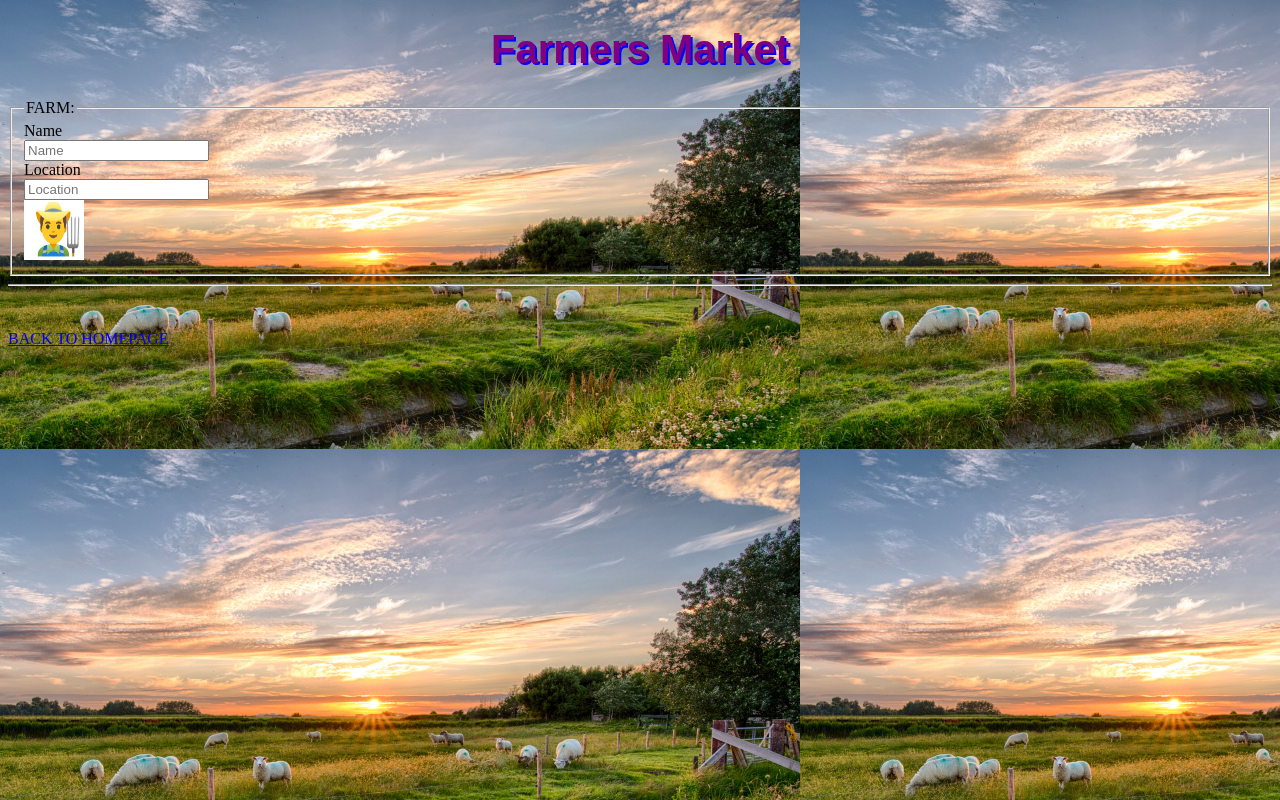
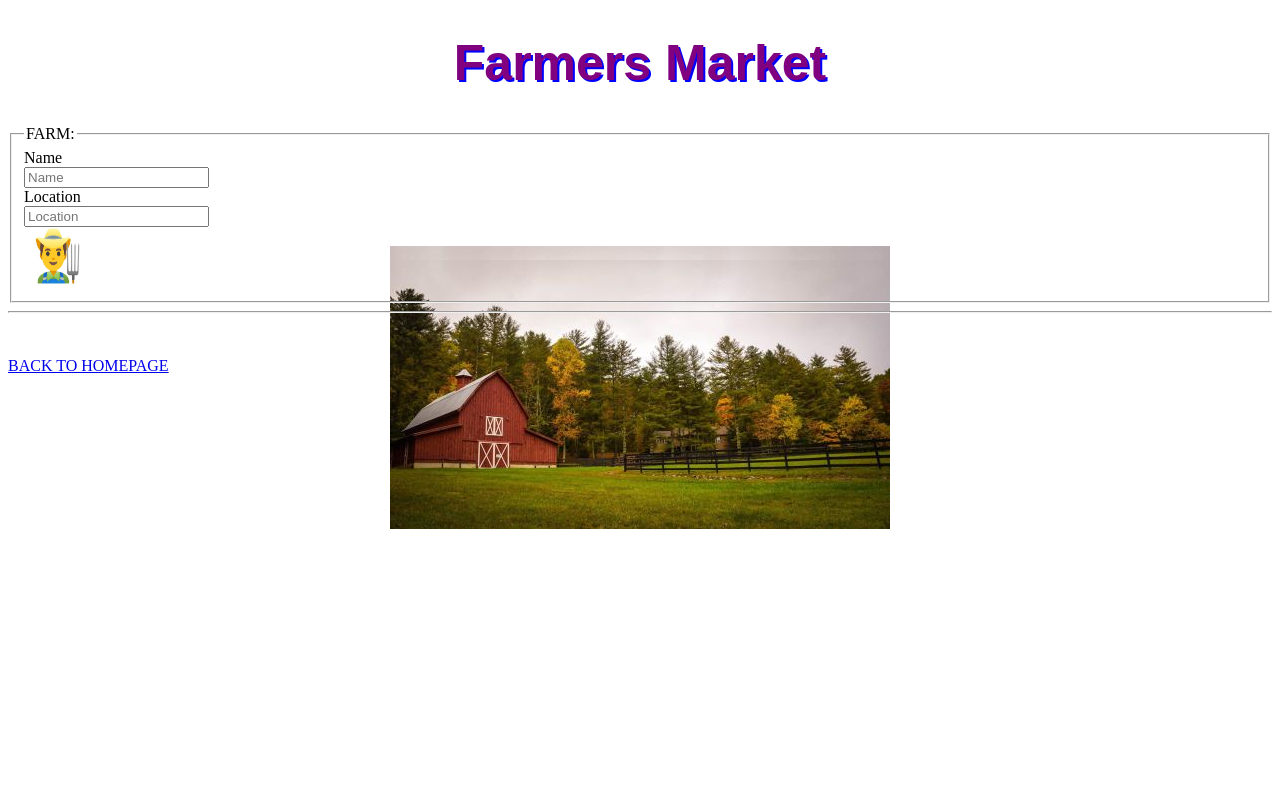
Before and after one commit to NusaStegnar/farmers_market-final_project--V2, a Flask app: page /new in a window 1280 px wide. Run offline with Flask 3, Linux system fonts and the light colour scheme.

Commit message:
added layout

```diff
--- /dev/null
+++ b/static/css/farmhouseimage.css
@@ -0,0 +1,7 @@
+body, html {
+    background-image: url("farm_house.jpg");
+    height: 95%;
+    background-position: center;
+    background-repeat: no-repeat;
+    border-radius: 50%;
+}
--- /dev/null
+++ b/static/css/farmimage.css
@@ -0,0 +1,6 @@
+body, html {
+    background-image: url("farm.jpg");
+    height: 100%;
+    background-position: center;
+    background-repeat: no-repeat;
+}
--- a/static/image/css/layout.css
+++ b/static/css/layout.css
@@ -1,17 +1,14 @@
-body {
-    background-image: url("farm.jpg");
-}
 
 h1 {
     color: purple;
     text-align: center;
     text-shadow: 2px 2px blue;
     font-family: sans-serif;
-    font-size: 40px;
+    font-size: 50px;
 }
 
 h2 {
-    color: yellow;
+    color: black;
     text-align: left;
     font-family: sans-serif;
     font-size: 30px;
@@ -21,5 +18,5 @@ p {
     color: black;
     text-align: left;
     font-family: 'Times New Roman', Times, serif;
-    font-size: 15px;
+    font-size: 25px;
 }
--- a/static/image/css/layout_index.css
+++ b/static/css/layout_index.css
@@ -4,6 +4,10 @@ body {
 
 img {
     border-radius: 50%;
+    display: block;
+    margin-left: auto;
+    margin-right: auto;
+    width: 50%;
 }
 
 
--- a/templates/new.html
+++ b/templates/new.html
@@ -1,7 +1,8 @@
 <!DOCTYPE html>
 <html>
 <head>
-   <link rel="stylesheet" type="text/css" href="layout.css" >
+   <link rel="stylesheet" type="text/css" href="{{ url_for('static', filename='css/layout.css') }}" >
+   <link rel="stylesheet" type="text/css" href="{{ url_for('static', filename='css/farmhouseimage.css') }}" >
 </head>
    <body>
 
--- a/templates/products.html
+++ b/templates/products.html
@@ -1,7 +1,8 @@
 <!DOCTYPE html>
 <html>
 <head>
-   <link rel="stylesheet" type="text/css" href="layout.css" >
+   <link rel="stylesheet" type="text/css" href="{{ url_for('static', filename='css/layout.css') }}" >
+   <link rel="stylesheet" type="text/css" href="{{ url_for('static', filename='css/productsimage.css') }}" >
 </head>
    <body>
 
```
Also changed, not shown: static/css/productsimage.css (added, +7 -0 lines), templates/farm.html (+5 -2 lines), templates/index.html (+4 -4 lines), instance/farmers_market.db, static/css/farm.jpg (renamed from static/image/farm.jpg), static/css/farm_house.jpg (added), static/css/products.jpg (added), static/image/market.jpg.
